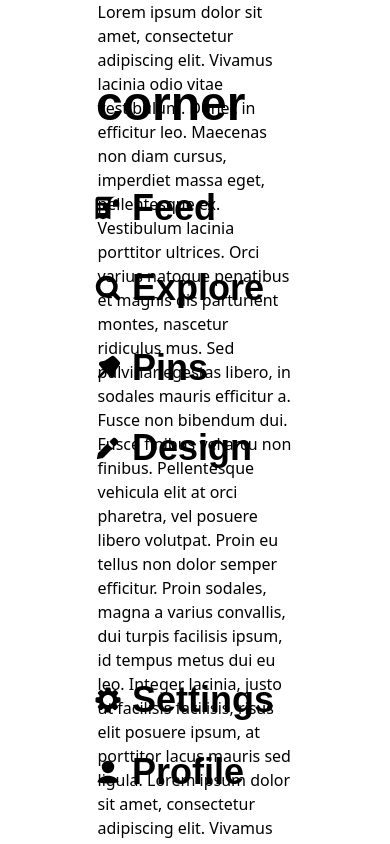
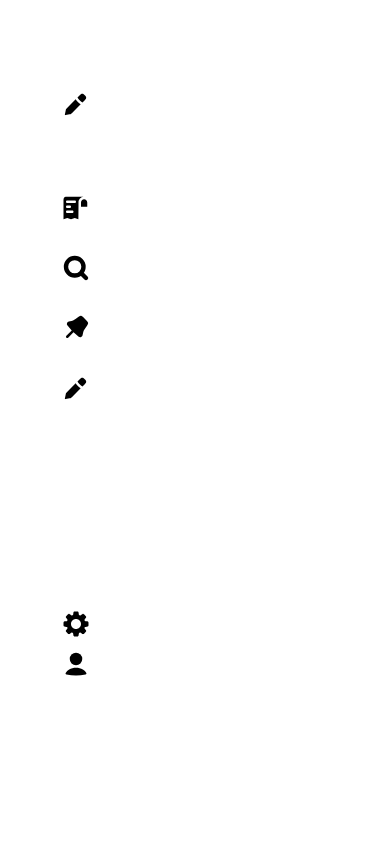
Before and after one commit to edis0n-zhang/corner, a SvelteKit app: page /design in a window 390 px wide. Shown: the top 844 px of the page. Built offline with nearby package versions, Linux system fonts and the light colour scheme.

Commit message:
made sidebar responsive to change in window size

```diff
--- a/src/lib/components/sidebar.svelte
+++ b/src/lib/components/sidebar.svelte
@@ -15,43 +15,45 @@
 
 </script>
 
-<div class={`fixed flex flex-col w-1/3 items-start pl-24`}>
+<div class={`fixed flex flex-col w-1/3 items-start pl-16`}>
   <div class="font-montserrat font-bold text-5xl my-10 mt-20">
-    corner
+    <div class = "flex flex-row items-center">
+      <div class="transform scale-125">
+        <DesignIcon/>
+      </div>
+      <div class="{`opacity-0 lg:opacity-100 lg:inline-block`}">
+        corner
+      </div>
+    </div>
   </div>
 
   <ul>
     {#each menuItems as item}
-      <li>
-        <div class = "flex flex-row items-center">
+      <li class="my-5">
+        <a href = "/{(item.name).toLowerCase()}" class="flex flex-row items-center">
           <div class="transform scale-125">
-            <svelte:component this={item.icon} />
+            <svelte:component this={item.icon}/>
           </div>
-          <a href="/{(item.name).toLowerCase()}" class="my-5">
-            <span class="ml-3 font-montserrat text-4xl font-semibold hover:text-black/75">{item.name}</span>
-          </a>
-        </div>
+          <a href="/{(item.name).toLowerCase()}">
+            <span class="{`opacity-0 lg:opacity-100 lg:inline-block`} ml-3 font-montserrat text-4xl font-semibold hover:text-black/75">{item.name}</span>
+        </a>
       </li>
     {/each}
   </ul>
 
-  <div class = "flex flex-col">
-    <div class = "flex flex-row items-center mt-48">
+  <div class = "flex flex-col mt-44">
+    <a href = "/settings" class="flex flex-row items-center">
       <div class="transform scale-125">
         <SettingsIcon/>
       </div>
-      <a href = "/settings">
-        <span class="ml-3 font-montserrat text-4xl font-semibold hover:text-black/75">Settings</span>
-      </a>
-    </div>
-    <div class = "flex flex-row items-center mt-8">
+      <span class="{`opacity-0 lg:opacity-100 lg:inline-block`} ml-4 font-montserrat text-4xl font-semibold hover:text-black/75">Settings</span>
+    </a>
+    <a href = "/profile" class="flex flex-row items-center">
       <div class="transform scale-125">
         <ProfileIcon/>
       </div>
-      <a href = "/profile">
-        <span class="ml-3 font-montserrat text-4xl font-semibold hover:text-black/75"> Profile</span>
-      </a>
-    </div>
+      <span class="{`opacity-0 lg:opacity-100 lg:inline-block`} ml-4 font-montserrat text-4xl font-semibold hover:text-black/75"> Profile</span>
+    </a>
   </div>
 </div>
 
--- a/src/routes/design/+page.svelte
+++ b/src/routes/design/+page.svelte
@@ -4,16 +4,7 @@
 
 <div class="flex justify-center h-screen">
   <div class="w-1/2">
-    Lorem ipsum dolor sit amet, consectetur adipiscing elit. Vivamus lacinia odio vitae vestibulum. Donec in efficitur leo. Maecenas non diam cursus, imperdiet massa eget, pellentesque ex. Vestibulum lacinia porttitor ultrices. Orci varius natoque penatibus et magnis dis parturient montes, nascetur ridiculus mus. Sed pulvinar egestas libero, in sodales mauris efficitur a. Fusce non bibendum dui. Fusce finibus vel arcu non finibus. Pellentesque vehicula elit at orci pharetra, vel posuere libero volutpat. Proin eu tellus non dolor semper efficitur. Proin sodales, magna a varius convallis, dui turpis facilisis ipsum, id tempus metus dui eu leo. Integer lacinia, justo ut facilisis facilisis, risus elit posuere ipsum, at porttitor lacus mauris sed ligula.
-    Lorem ipsum dolor sit amet, consectetur adipiscing elit. Vivamus lacinia odio vitae vestibulum. Donec in efficitur leo. Maecenas non diam cursus, imperdiet massa eget, pellentesque ex. Vestibulum lacinia porttitor ultrices. Orci varius natoque penatibus et magnis dis parturient montes, nascetur ridiculus mus. Sed pulvinar egestas libero, in sodales mauris efficitur a. Fusce non bibendum dui. Fusce finibus vel arcu non finibus. Pellentesque vehicula elit at orci pharetra, vel posuere libero volutpat. Proin eu tellus non dolor semper efficitur. Proin sodales, magna a varius convallis, dui turpis facilisis ipsum, id tempus metus dui eu leo. Integer lacinia, justo ut facilisis facilisis, risus elit posuere ipsum, at porttitor lacus mauris sed ligula.
-    Lorem ipsum dolor sit amet, consectetur adipiscing elit. Vivamus lacinia odio vitae vestibulum. Donec in efficitur leo. Maecenas non diam cursus, imperdiet massa eget, pellentesque ex. Vestibulum lacinia porttitor ultrices. Orci varius natoque penatibus et magnis dis parturient montes, nascetur ridiculus mus. Sed pulvinar egestas libero, in sodales mauris efficitur a. Fusce non bibendum dui. Fusce finibus vel arcu non finibus. Pellentesque vehicula elit at orci pharetra, vel posuere libero volutpat. Proin eu tellus non dolor semper efficitur. Proin sodales, magna a varius convallis, dui turpis facilisis ipsum, id tempus metus dui eu leo. Integer lacinia, justo ut facilisis facilisis, risus elit posuere ipsum, at porttitor lacus mauris sed ligula.
-    Lorem ipsum dolor sit amet, consectetur adipiscing elit. Vivamus lacinia odio vitae vestibulum. Donec in efficitur leo. Maecenas non diam cursus, imperdiet massa eget, pellentesque ex. Vestibulum lacinia porttitor ultrices. Orci varius natoque penatibus et magnis dis parturient montes, nascetur ridiculus mus. Sed pulvinar egestas libero, in sodales mauris efficitur a. Fusce non bibendum dui. Fusce finibus vel arcu non finibus. Pellentesque vehicula elit at orci pharetra, vel posuere libero volutpat. Proin eu tellus non dolor semper efficitur. Proin sodales, magna a varius convallis, dui turpis facilisis ipsum, id tempus metus dui eu leo. Integer lacinia, justo ut facilisis facilisis, risus elit posuere ipsum, at porttitor lacus mauris sed ligula.
-    Lorem ipsum dolor sit amet, consectetur adipiscing elit. Vivamus lacinia odio vitae vestibulum. Donec in efficitur leo. Maecenas non diam cursus, imperdiet massa eget, pellentesque ex. Vestibulum lacinia porttitor ultrices. Orci varius natoque penatibus et magnis dis parturient montes, nascetur ridiculus mus. Sed pulvinar egestas libero, in sodales mauris efficitur a. Fusce non bibendum dui. Fusce finibus vel arcu non finibus. Pellentesque vehicula elit at orci pharetra, vel posuere libero volutpat. Proin eu tellus non dolor semper efficitur. Proin sodales, magna a varius convallis, dui turpis facilisis ipsum, id tempus metus dui eu leo. Integer lacinia, justo ut facilisis facilisis, risus elit posuere ipsum, at porttitor lacus mauris sed ligula.
-    Lorem ipsum dolor sit amet, consectetur adipiscing elit. Vivamus lacinia odio vitae vestibulum. Donec in efficitur leo. Maecenas non diam cursus, imperdiet massa eget, pellentesque ex. Vestibulum lacinia porttitor ultrices. Orci varius natoque penatibus et magnis dis parturient montes, nascetur ridiculus mus. Sed pulvinar egestas libero, in sodales mauris efficitur a. Fusce non bibendum dui. Fusce finibus vel arcu non finibus. Pellentesque vehicula elit at orci pharetra, vel posuere libero volutpat. Proin eu tellus non dolor semper efficitur. Proin sodales, magna a varius convallis, dui turpis facilisis ipsum, id tempus metus dui eu leo. Integer lacinia, justo ut facilisis facilisis, risus elit posuere ipsum, at porttitor lacus mauris sed ligula.
-    Lorem ipsum dolor sit amet, consectetur adipiscing elit. Vivamus lacinia odio vitae vestibulum. Donec in efficitur leo. Maecenas non diam cursus, imperdiet massa eget, pellentesque ex. Vestibulum lacinia porttitor ultrices. Orci varius natoque penatibus et magnis dis parturient montes, nascetur ridiculus mus. Sed pulvinar egestas libero, in sodales mauris efficitur a. Fusce non bibendum dui. Fusce finibus vel arcu non finibus. Pellentesque vehicula elit at orci pharetra, vel posuere libero volutpat. Proin eu tellus non dolor semper efficitur. Proin sodales, magna a varius convallis, dui turpis facilisis ipsum, id tempus metus dui eu leo. Integer lacinia, justo ut facilisis facilisis, risus elit posuere ipsum, at porttitor lacus mauris sed ligula.
-    Lorem ipsum dolor sit amet, consectetur adipiscing elit. Vivamus lacinia odio vitae vestibulum. Donec in efficitur leo. Maecenas non diam cursus, imperdiet massa eget, pellentesque ex. Vestibulum lacinia porttitor ultrices. Orci varius natoque penatibus et magnis dis parturient montes, nascetur ridiculus mus. Sed pulvinar egestas libero, in sodales mauris efficitur a. Fusce non bibendum dui. Fusce finibus vel arcu non finibus. Pellentesque vehicula elit at orci pharetra, vel posuere libero volutpat. Proin eu tellus non dolor semper efficitur. Proin sodales, magna a varius convallis, dui turpis facilisis ipsum, id tempus metus dui eu leo. Integer lacinia, justo ut facilisis facilisis, risus elit posuere ipsum, at porttitor lacus mauris sed ligula.
-    Lorem ipsum dolor sit amet, consectetur adipiscing elit. Vivamus lacinia odio vitae vestibulum. Donec in efficitur leo. Maecenas non diam cursus, imperdiet massa eget, pellentesque ex. Vestibulum lacinia porttitor ultrices. Orci varius natoque penatibus et magnis dis parturient montes, nascetur ridiculus mus. Sed pulvinar egestas libero, in sodales mauris efficitur a. Fusce non bibendum dui. Fusce finibus vel arcu non finibus. Pellentesque vehicula elit at orci pharetra, vel posuere libero volutpat. Proin eu tellus non dolor semper efficitur. Proin sodales, magna a varius convallis, dui turpis facilisis ipsum, id tempus metus dui eu leo. Integer lacinia, justo ut facilisis facilisis, risus elit posuere ipsum, at porttitor lacus mauris sed ligula.
-    Lorem ipsum dolor sit amet, consectetur adipiscing elit. Vivamus lacinia odio vitae vestibulum. Donec in efficitur leo. Maecenas non diam cursus, imperdiet massa eget, pellentesque ex. Vestibulum lacinia porttitor ultrices. Orci varius natoque penatibus et magnis dis parturient montes, nascetur ridiculus mus. Sed pulvinar egestas libero, in sodales mauris efficitur a. Fusce non bibendum dui. Fusce finibus vel arcu non finibus. Pellentesque vehicula elit at orci pharetra, vel posuere libero volutpat. Proin eu tellus non dolor semper efficitur. Proin sodales, magna a varius convallis, dui turpis facilisis ipsum, id tempus metus dui eu leo. Integer lacinia, justo ut facilisis facilisis, risus elit posuere ipsum, at porttitor lacus mauris sed ligula.
+
     </div>
 </div>
 
--- a/tailwind.config.js
+++ b/tailwind.config.js
@@ -7,6 +7,11 @@ export default {
         'montserrat': ['Montserrat', 'sans-serif']
       }
     },
+    screens: {
+      'sm': '640px',
+      'md': '768px',
+      'lg': '1200px',
+    },
   },
   plugins: [],
 }
```
